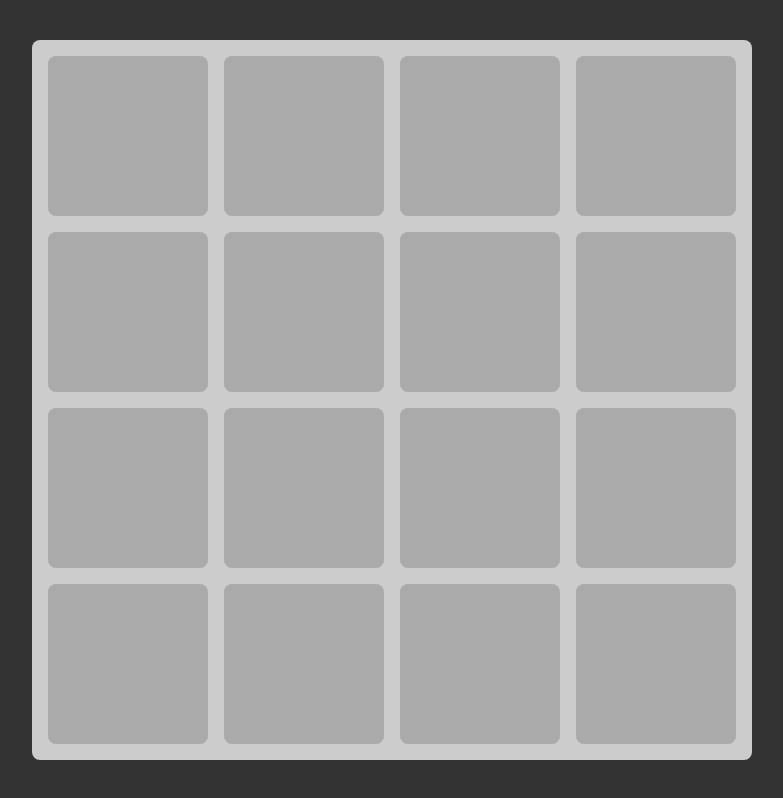
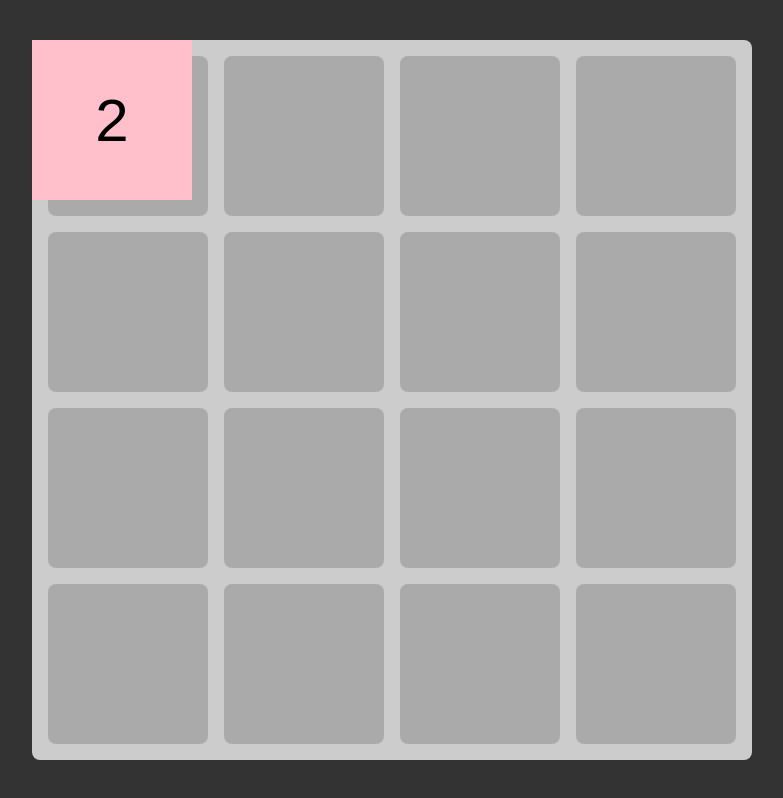
Before and after one commit to joyfulcumulus/2048-clone, a plain HTML site: page index.html in a window 1280 px wide. Shown: the whole page, without its empty margins (248-1031 px from the left). Drawn offline with Linux system fonts and the light colour scheme.

Commit message:
Convert gameboard dimensions into CSS variables, styled sample tile

```diff
--- a/index.html
+++ b/index.html
@@ -24,6 +24,7 @@
     <div class="cell"></div>
     <div class="cell"></div>
     <div class="cell"></div>
+    <div class="tile">2</div>
   </div>
 </body>
 </html>
--- a/styles.css
+++ b/styles.css
@@ -1,4 +1,4 @@
-*::before, *::after {
+*, *::before, *::after {
   box-sizing: border-box;
   font-family: Arial;
 }
@@ -14,13 +14,17 @@ body {
 }
 
 #game-board {
+  --grid-size: 4;
+  --cell-size: 20vmin;
+  --cell-gap: 2vmin;
+
   display: grid;
-  grid-template-rows: repeat(4, 20vmin);
-  grid-template-columns: repeat(4, 20vmin);
-  gap: 2vmin;
+  grid-template-rows: repeat(var(--grid-size), var(--cell-size));
+  grid-template-columns: repeat(var(--grid-size), var(--cell-size));
+  gap: var(--cell-gap);
   background: #CCC;
   border-radius: 1vmin;
-  padding: 2vmin;
+  padding: var(--cell-gap);
   position: relative;
 }
 
@@ -28,3 +32,13 @@ body {
   background-color: #AAA;
   border-radius: 1vmin;
 }
+
+.tile {
+  position: absolute;
+  display: flex;
+  justify-content: center;
+  align-items: center;
+  width: var(--cell-size);
+  height: var(--cell-size);
+  background-color: pink;
+}
```
